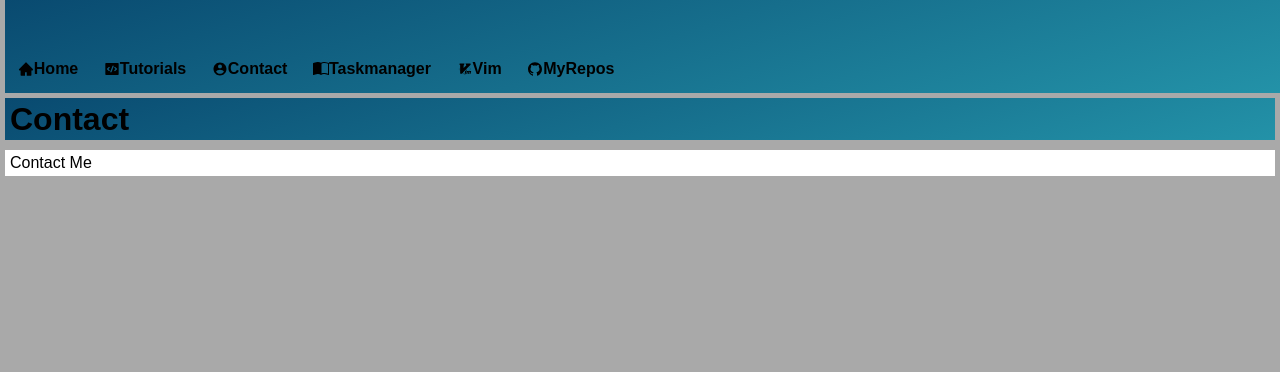
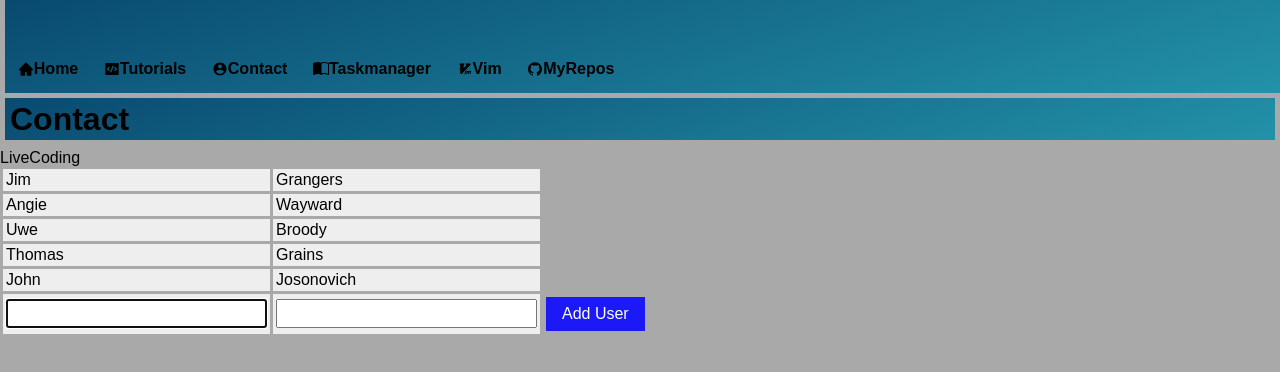
Before and after one commit to Degi100/centraldev, a React (Create React App) app: page /contact in a window 1280 px wide. Shown: the top 372 px of the page. Built offline with nearby package versions, Linux system fonts and the light colour scheme.

Commit message:
add livecoding addUsers

```diff
--- a/src/components/pages/Contact.js
+++ b/src/components/pages/Contact.js
@@ -1,16 +1,103 @@
-import React from 'react'
-import "./Main.scss";
-
+import { React, useState, useRef, useEffect } from "react";
+import "./contact.scss";
+import initialUsers from "../../data/showcaseUsers.json";
 
 export const Contact = () => {
+  const [users, setUsers] = useState(initialUsers);
+  const [firstName, setFirstName] = useState("");
+  const [lastName, setLastName] = useState("");
+  const [message, setMessage] = useState(""); //
+  const firstNameRef = useRef(null);
+
+  useEffect(() => {
+    firstNameRef.current.focus();
+    const lsUsers = JSON.parse(localStorage.getItem("users"));
+    if(lsUsers !== null) {
+      setUsers(lsUsers);
+    }
+  }, []);
+
+  useEffect(() => {
+    localStorage.setItem('users', JSON.stringify(users));
+  },[users]);
+
+  const handleChangeFirstName = (e) => {
+    setFirstName(e.target.value);
+  };
+
+  const handleChangeLastName = (e) => {
+    setLastName(e.target.value);
+  };
+
+  const addUser = () => {
+    if (firstName !== "" && lastName !== "") { //
+      setUsers((n) => [...n, { firstName, lastName }]);
+      setFirstName("");
+      setLastName("");
+      firstNameRef.current.focus();
+      firstNameRef.current.style.fontWeight = "bold"; //lastName
+      setMessage("");
+    } else {
+      setMessage("Plese enter a first name and last name");
+    }
+  };
+
+  const handleKeyPress = (e) => {
+    if (e.key === "Enter") {
+      addUser();
+    }
+  };
+  const handleAddUser = () => {
+    addUser();
+  };
+
   return (
     <div>
       <div className="layer-headline">
         <h1>Contact</h1>
-        </div>
-       <div className="layer2">
-         <span> Contact Me</span>
-        </div>
+      </div>
+
+      <div className="add-user">
+        <h2> LiveCoding</h2>
+        <table>
+          <tbody>
+            {users.map((user) => {
+              return (
+                <tr key={user.id}>
+                  <td>{user.firstName} </td>
+                  <td>{user.lastName}</td>
+                  <td></td>
+                </tr>
+              );
+            })}
+            <tr>
+              <td>
+                <input
+                  type="text"
+                  ref={firstNameRef}
+                  value={firstName}
+                  onChange={handleChangeFirstName}
+                />
+              </td>
+              <td>
+                <input
+                  type="text"
+                  value={lastName}
+                  onChange={handleChangeLastName}
+                  onKeyPress={handleKeyPress}
+                />
+              </td>
+              <td>
+                <button onClick={handleAddUser}>Add User</button>
+
+              </td>
+            </tr>
+          </tbody>
+        </table>
+        {message !== "" && (
+          <div className="message">{message}</div>
+          )}
+      </div>
     </div>
   );
 };
--- /dev/null
+++ b/src/components/pages/contact.scss
@@ -0,0 +1,24 @@
+.add-user{
+	table {
+		border-spacing: 3px;
+		border-collapse: separate;
+		tr{
+			td{
+				background-color: #eeeeee;
+				padding: 3px;
+				input {
+					font-size:1,4rem;
+				}
+
+			}
+			td:nth-of-type(3) {
+				background-color: darkgray
+			}
+		}
+	}
+	.message {
+		background-color: yellow;
+		padding: 3px;
+		width: 503px;
+	}
+}
--- /dev/null
+++ b/src/data/showcaseUsers.json
@@ -0,0 +1,77 @@
+[
+    {
+        "accessGroups": "developers,loggedInUsers",
+        "description": 11.0,
+        "displayOrder": 10,
+        "extendedDescription": "",
+        "firstName": "Jim",
+        "id": 1,
+        "lastName": "Grangers",
+        "login": "jim",
+        "notes": "- one\n\t- ok\n\t- and\n\t\t------------------\n\t\tlsdfjkslkdf\n\t\tsldkjfslfjsdlk\n\t\tsldkjfsldfkj\n\t\t------------------\n\t- sjdksdjfks",
+        "password": "310dcqbf4cce62f762a2aaa148d556bd",
+        "status": "active",
+        "systemWhenCreated": "2019-04-11 15:34:13",
+        "systemWhoCreated": "systemUnknown"
+    },
+    {
+        "accessGroups": "loggedOutUsers",
+        "description": 22.0,
+        "displayOrder": 30,
+        "extendedDescription": "You can go [back](home).",
+        "firstName": "Angie",
+        "id": 2,
+        "lastName": "Wayward",
+        "login": "angie",
+        "notes": "",
+        "password": "310dcqbf4ccewefwef2a2aaa148d556bd",
+        "status": "inactive",
+        "systemWhenCreated": "2019-04-17 14:28:13",
+        "systemWhoCreated": "systemUnknown"
+    },
+    {
+        "accessGroups": "administrators,loggedInUsers",
+        "description": 33.0,
+        "displayOrder": 50,
+        "extendedDescription": "",
+        "firstName": "Uwe",
+        "id": 3,
+        "lastName": "Broody",
+        "login": "uwe",
+        "notes": "- todo\n\t- SGRO17##theError888\n\t- Server (intern/extern)\n\t- Anwendungen\n\t- 839/841\n\t- [x] find\n\t- another\n\t- and they wrote this:\n\t\t-----------------------------\n\t\tThis is line 1.\n\t\tline 2\n\t\tand line 3.\n\t\t-----------------------------\n- sldkfjsdf\n\t- dkfsjdkf\n\t\t- third\n\t\t\t- fourth\n- also this:\n\t- text\n\t- screenshot:##theError888\n- that's it",
+        "password": "698d51wq9d8a121ce581499d7b701668",
+        "status": "inactive",
+        "systemWhenCreated": "2019-04-11 16:45:25",
+        "systemWhoCreated": "systemUnknown"
+    },
+    {
+        "accessGroups": "loggedInUsers,developers,backupAdmins",
+        "description": 44.0,
+        "displayOrder": 80,
+        "extendedDescription": "### Register your events \nBefore you can fire an event, you need to register it. The recommended way to do that is in the constructor of your class because this constructor is guaranteed to be called before whatever code. What happens behind the scenes is pretty simple: The event you are registering is placed into a dictionary held by the `EventProviderHelper` instance of your class. This dictionary is used later when firing events and for the `GetRegisteredEvents()` implementation.",
+        "firstName": "Thomas",
+        "id": 4,
+        "lastName": "Grains",
+        "login": "thomas",
+        "notes": "- sldkjfsldfj\n\t- sdslfksdjlfk\n\t- type in this text:\n\t\t---------------------\n\t\tone\n\t\ttwo\n\t\t---------------------\n\t- sldfkjsdl fkjsdlfsdl fkjsdlfsdl fkjsdlfsdl fkjsdlfsdl fkjsdlfsdl fkjsdlfsdl fkjsdlfsdl fkjsdlfsdl fkjsdlfsdl fkjsdlfsdl fkjsdlfsdl fkjsdlfsdl fkjsdlfsdl fkjsdlfsdl fkjsdlfsdl fkjsdlfsdl fkjsdlfsdl fkjsdlfsdl fkjsdlfsdl fkjsdlfsdl fkjsdlfsdl fkjsdlf\n\t- It looks like this:##testLiCode\n\t- sdlfksj \n\t\t- one\n\t\t- two",
+        "password": "698d51a19d8a121qw581499d7b701668",
+        "status": "active",
+        "systemWhenCreated": "2019-04-17 13:31:09",
+        "systemWhoCreated": "systemUnknown"
+    },
+    {
+        "accessGroups": "loggedInUsers,developers",
+        "description": 55.0,
+        "displayOrder": 11,
+        "extendedDescription": "This is an **example** and you can go [home](home).",
+        "firstName": "John",
+        "id": 5,
+        "lastName": "Josonovich",
+        "login": "john",
+        "notes": "- do this\n- press `CTRL-C`\n- it should look like this:##testFinishedArea\n- and type in this text:\n\t---------------------\n\t<script>\n\t\t$(document).ready(function () {\n\t\t\tconst mainHtml = $(\"#main\").html();\n\t\t\tconst parsedHtml = mainHtml.replace(/\\[(.*?)\\/(.*?)\\]/g, '<span class=\"front\">$1</span><span style=\"display:none\" class=\"back\">$2</span>'); \n\t\t\t$(\"#main\").html(parsedHtml);\n\t\t\n\t\t\t$(document).on('click','.front', function() {\n\t\t\t\tconst $front = $(this);\n\t\t\t\t$front.hide();\n\t\t\t\tconst $back = $front.next();\n\t\t\t\t$back.show();\n\t\t\t});\n\t\t});\n\t</script>\t\n\t---------------------\n- then you are done",
+        "password": "698d51a19d8a121qw581499d7b70we8",
+        "status": "active",
+        "systemWhenCreated": "2019-04-18 16:27:18",
+        "systemWhoCreated": "systemUnknown"
+    }
+]
```
